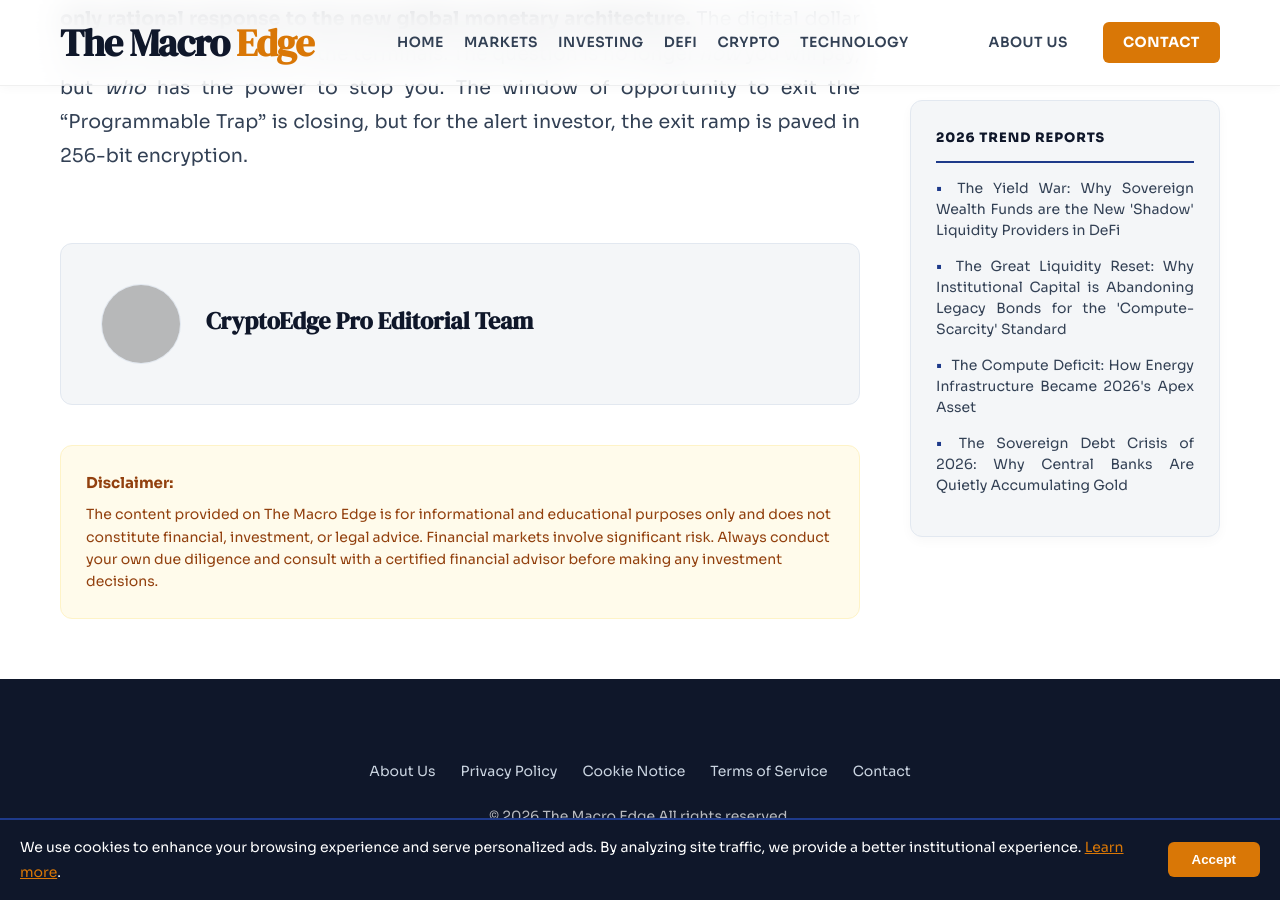
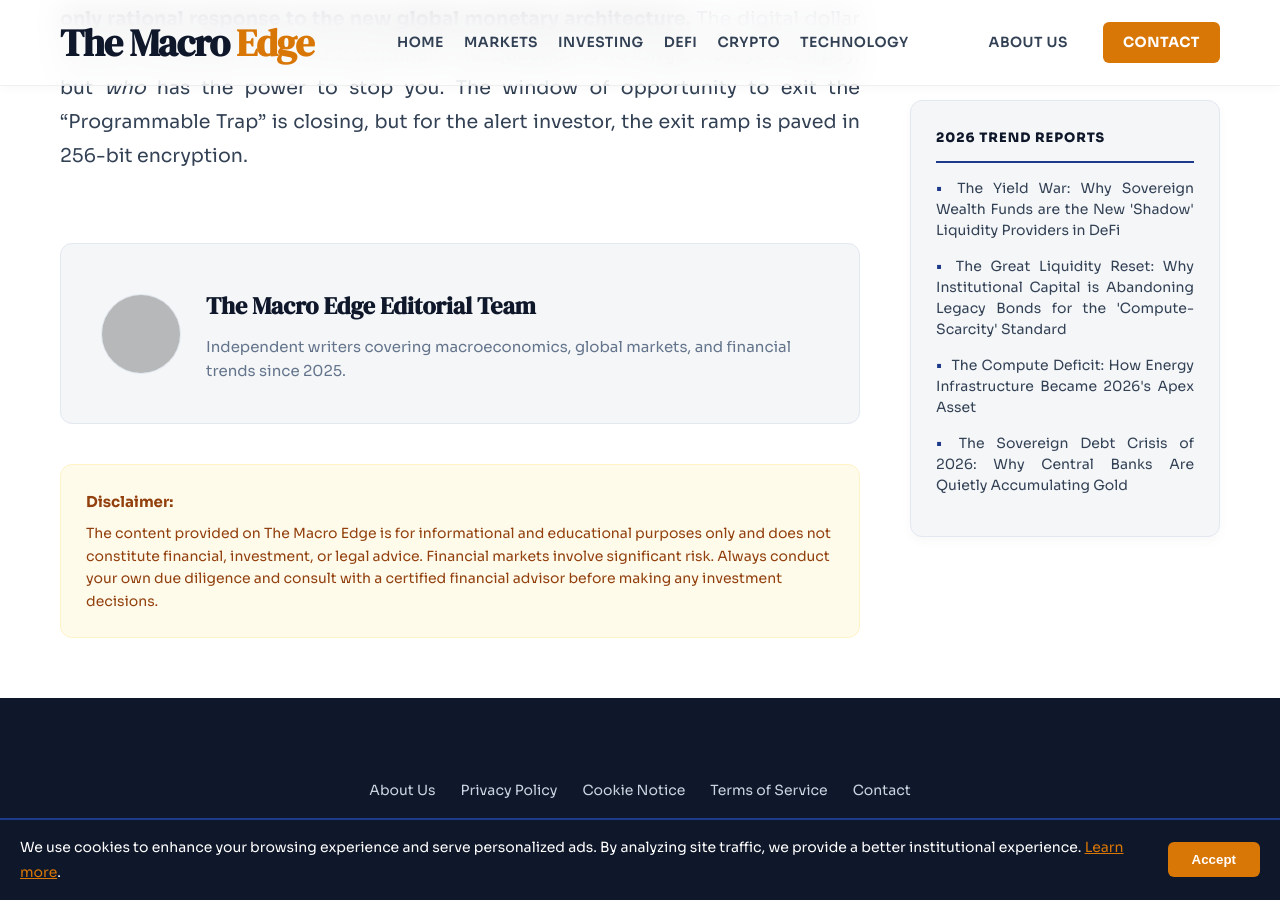
Before and after one commit to Frixx55/FinanceWorld, a Jekyll site: the page built from _posts/2026-04-27-cbdc-privacy-bitcoin-hedge.md, in a window 1280 px wide and 900 px high, scrolled down 8213 px. Built offline with Jekyll 4.4.1, drawn with Linux system fonts in a browser that asks for light colours; some of the changed text lies outside the part shown; grey boxes are pictures that could not be loaded.

Commit message:
Update author credit in CBDC privacy post

```diff
--- a/_posts/2026-04-27-cbdc-privacy-bitcoin-hedge.md
+++ b/_posts/2026-04-27-cbdc-privacy-bitcoin-hedge.md
@@ -2,7 +2,7 @@
 layout: post
 title: "The Quiet Rollout of Digital Dollars: Why Financial Privacy Is Now a Premium Asset in 2026"
 date: 2026-04-27 10:00:00 +0200
-author: "CryptoEdge Pro Editorial Team"
+author: "The Macro Edge Editorial Team"
 category: "Crypto"
 image: "https://images.pexels.com/photos/5380664/pexels-photo-5380664.jpeg"
 description: "Central Bank Digital Currencies have moved from pilot programs to active circulation. Discover why financial privacy has become the most valuable asset of 2026 and how to protect your wealth before it's too late."
```
